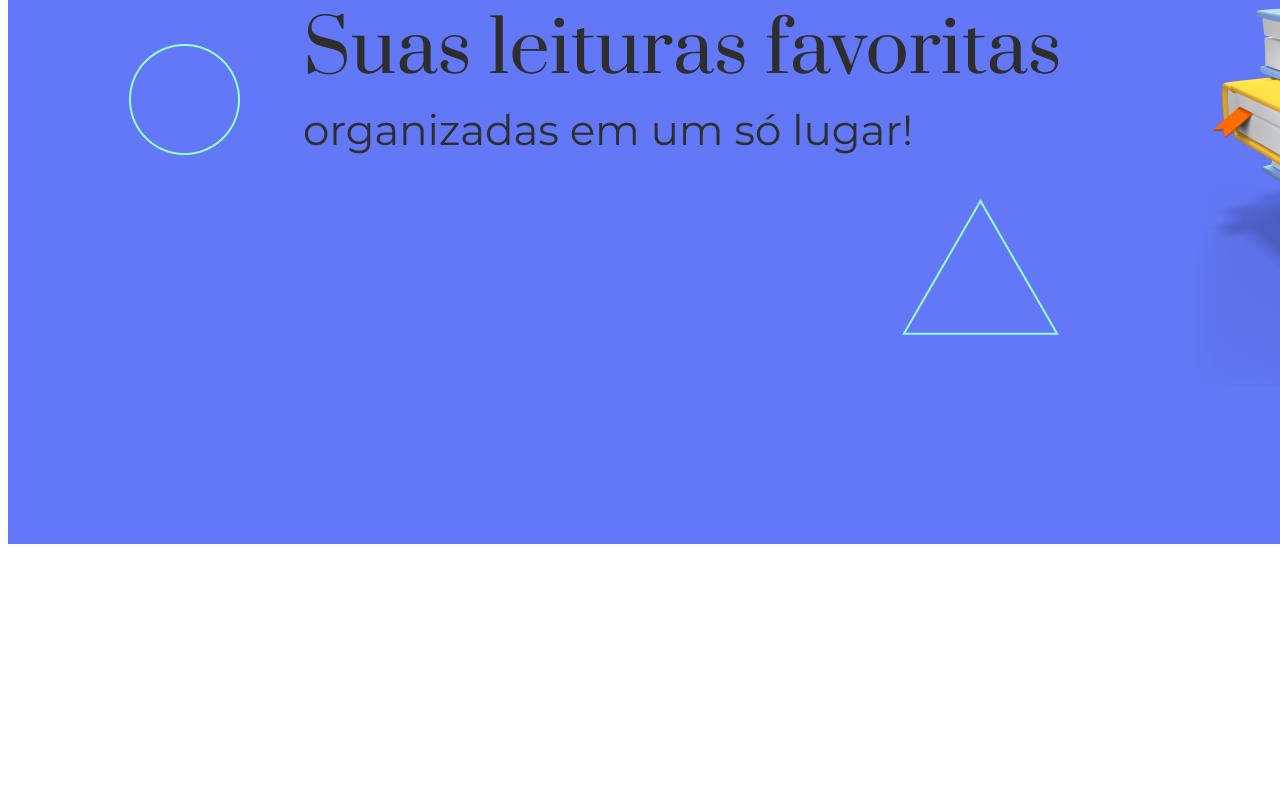
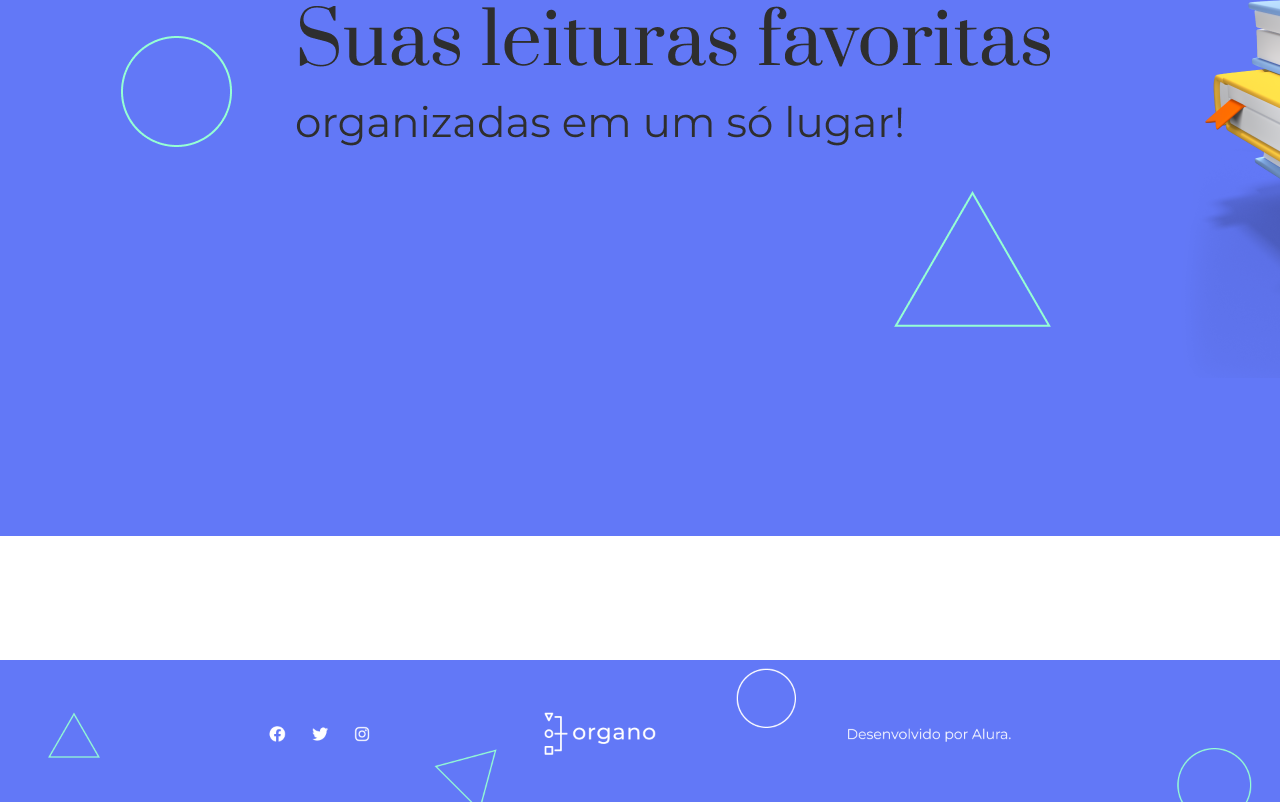
Before and after one commit to vitoriacst/book-shelf, an Angular app: page / in a window 1280 px wide. Shown: the part 364-1166 px from the top of the page. Before the commit the page ends 920 px from the top, so only its background shows below. Built offline with nearby package versions, Linux system fonts and the light colour scheme.

Commit message:
feat: :sparkles: creating footer component

```diff
--- a/src/app/app.component.html
+++ b/src/app/app.component.html
@@ -1 +1,2 @@
 <app-header></app-header>
+<app-footer></app-footer>
--- a/src/app/app.component.ts
+++ b/src/app/app.component.ts
@@ -1,9 +1,11 @@
 import { Component } from '@angular/core';
+import { FooterComponent } from './components/footer/footer.component';
 import { HeaderComponent } from './components/header/header.component';
+
 
 @Component({
   selector: 'app-root',
-  imports: [ HeaderComponent],
+  imports: [ HeaderComponent, FooterComponent],
   templateUrl: './app.component.html',
   styleUrl: './app.component.css'
 })
--- /dev/null
+++ b/src/app/components/footer/footer.component.css
@@ -0,0 +1,5 @@
+.footer img{
+  width: 100%;
+  display: block;
+  margin-top: 120px ;
+}
--- /dev/null
+++ b/src/app/components/footer/footer.component.html
@@ -0,0 +1,3 @@
+<footer class="footer">
+  <img src="footer.png" alt="footer">
+</footer>
--- a/src/styles.css
+++ b/src/styles.css
@@ -1 +1,6 @@
 /* You can add global styles to this file, and also import other style files */
+
+body, html {
+  margin: 0;
+  padding: 0,
+}
```
Also changed, not shown: src/app/components/footer/footer.component.ts (added, +11 -0 lines), 1 other file (tests, documents, lock files or other folders).
